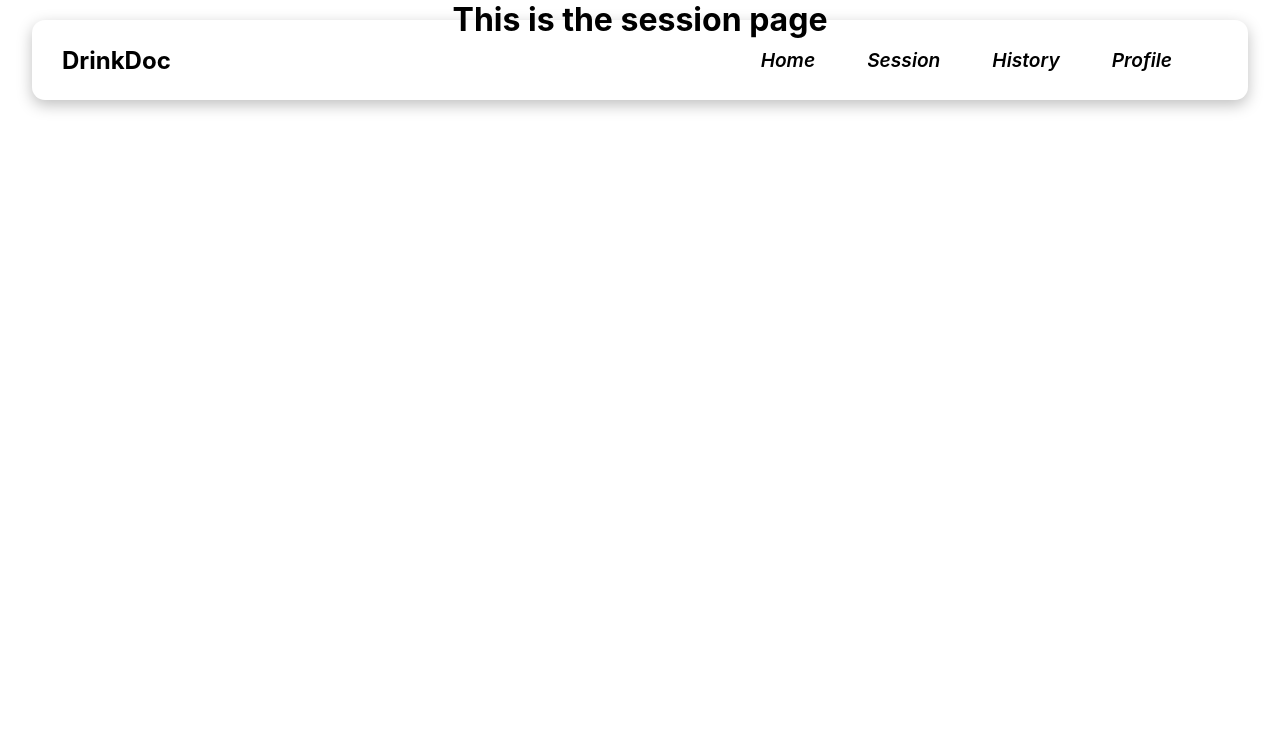
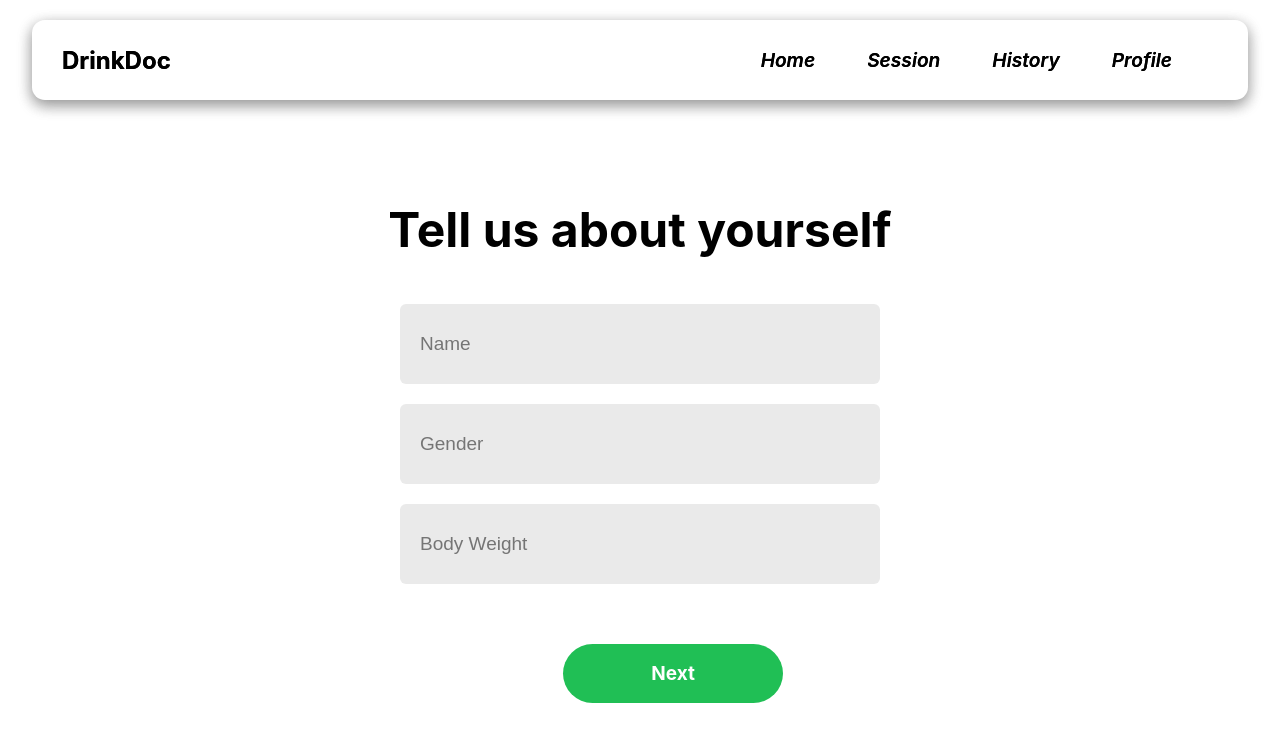
Before and after one commit to maxcoustley/DrinkDoc, a React (Create React App) app in the folder drinkdoc/: page /session in a window 1280 px wide. Shown: the top 742 px of the page. Built offline with nearby package versions, Linux system fonts and the light colour scheme.

Commit message:
profile info form

```diff
--- a/drinkdoc/src/App.js
+++ b/drinkdoc/src/App.js
@@ -9,9 +9,11 @@ import History from "./routes/History";
 import Profile from "./routes/Profile";
 
 
+
 function App() {
   return (
     <div className="App">
+
       <Routes>
         <Route path="/" element={<Home/>}/>
         <Route path="/session" element={<Session/>}/>
--- /dev/null
+++ b/drinkdoc/src/components/Info.css
@@ -0,0 +1,58 @@
+.text {
+    color: black;
+    font-size: 48px;
+    font-weight: 700;
+    margin-top: 200px;
+}
+
+.info {
+    margin-top: 45px;
+    display: felx;
+    flex-direction: column;
+    gap: 25px;
+}
+
+.input {
+    display: flex;
+    align-items: center;
+    margin: auto;
+    margin-top: 20px;
+    width: 480px;
+    height: 80px;
+    background: #eaeaea;
+    border-radius: 6px;
+}
+
+.input input{
+    height: 50px;
+    width: 400px;
+    background: transparent;
+    border: none;
+    outline: none;
+    font-size: 19px;
+    color: #8d8d8d;
+    align-items: center;
+    margin-left: 20px;
+
+}
+
+.input::placeholder {
+    color: #8d8d8d;
+    opacity: 1;
+}
+
+
+.submit {
+    display: flex;
+    justify-content: center;
+    align-items: center;
+    width: 220px;
+    height: 59px;
+    color: #fff;
+    background: #20BF55;
+    border-radius: 50px;
+    font-size: 19px;
+    font-weight: 700;
+    cursor: pointer;
+    margin: 60px 44%;
+}
--- /dev/null
+++ b/drinkdoc/src/components/Info.js
@@ -0,0 +1,24 @@
+import "./Info.css";
+
+function Info() {
+
+
+    return (<>
+        <div className="text">Tell us about yourself</div>
+        <div className="info">
+            <div className='input'>
+                <input type='name' placeholder="Name"/>
+            </div>
+            <div className='input'>
+                <input type='gender' placeholder="Gender"/>
+            </div>
+            <div className='input'>
+                <input type='weight' placeholder="Body Weight"/>
+            </div>
+        </div>
+        <div className="submit">Next</div>
+
+    </>)
+}
+
+export default Info;
--- a/drinkdoc/src/index.js
+++ b/drinkdoc/src/index.js
@@ -2,7 +2,6 @@ import React from 'react';
 import ReactDOM from 'react-dom/client';
 import './index.css';
 import App from './App';
-import reportWebVitals from './reportWebVitals';
 import { BrowserRouter } from 'react-router-dom';
 
 const root = ReactDOM.createRoot(document.getElementById('root'));
--- a/drinkdoc/src/routes/Session.js
+++ b/drinkdoc/src/routes/Session.js
@@ -1,7 +1,11 @@
+import Info from "../components/Info";
+import Navbar from "../components/Navbar";
+
 function Session (){
     return (
         <>
-        <h1>This is the session page</h1>
+        <Navbar/>
+        <Info/>
         </>
     )
 }
```
